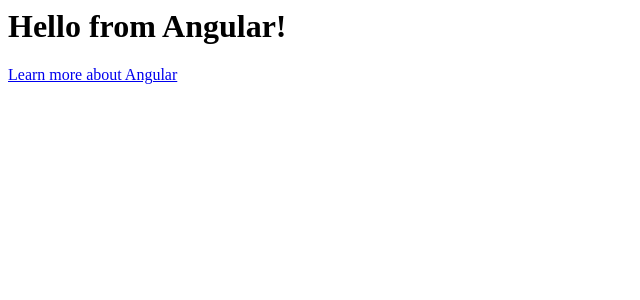
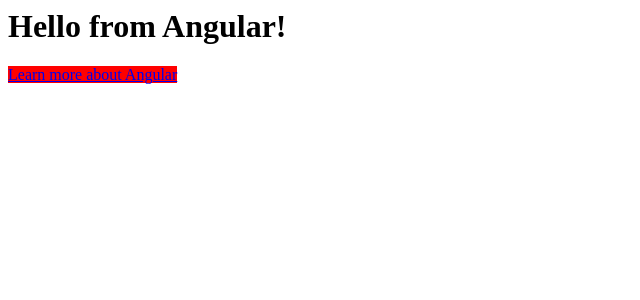
Before and after one commit to helloCode-23/angular-test, an Angular app: page / in a window 1280 px wide. Shown: the top 300 px of the page, without its empty margins (0-640 px from the left). Built offline with nearby package versions, Linux system fonts and the light colour scheme.

Commit message:
1 file modified, 2 added

```diff
--- /dev/null
+++ b/src/index.scss
@@ -0,0 +1,3 @@
+.a-title {
+  background-color: red;
+}
--- a/src/main.ts
+++ b/src/main.ts
@@ -7,12 +7,8 @@
   selector: 'my-app',
   standalone: true,
   imports: [CommonModule],
-  template: `
-    <h1>Hello from {{name}}!</h1>
-    <a target="_blank" href="https://angular.io/start">
-      Learn more about Angular
-    </a>
-  `,
+  styleUrls: ['./index.scss'],
+  templateUrl: './myApp.html',
 })
 export class App {
   name = 'Angular';
--- /dev/null
+++ b/src/myApp.html
@@ -0,0 +1,4 @@
+<h1>Hello from {{name}}!</h1>
+<a class="a-title" target="_blank" href="https://angular.io/start">
+  Learn more about Angular
+</a>
```
